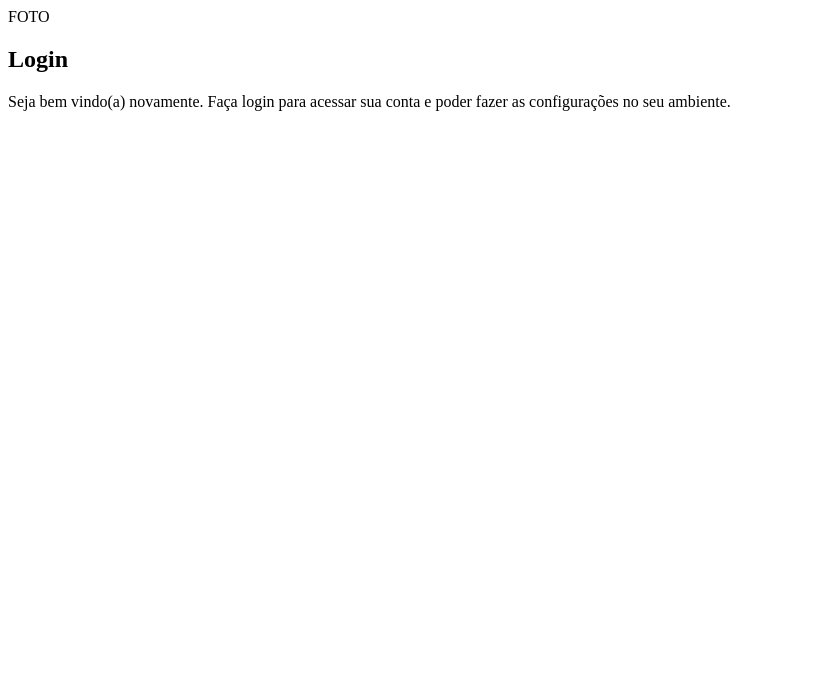
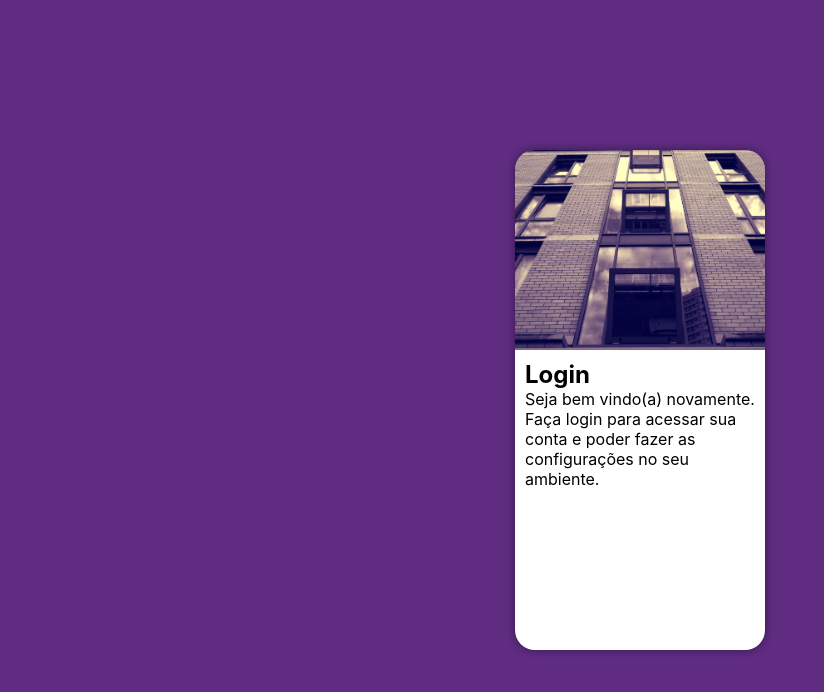
Before and after one commit to victorhbcampos/projeto-login, a plain HTML site: page index.html in a window 1280 px wide. Shown: the whole page, without its empty margins (0-824 px from the left). Drawn offline with Linux system fonts and the light colour scheme.

Commit message:
new updates

```diff
--- a/estilos/style.css
+++ b/estilos/style.css
@@ -1 +1,45 @@
 @charset "UTF-8";
+
+* {
+    margin: 0;
+    padding: 0;
+    font-family: -apple-system, BlinkMacSystemFont, 'Segoe UI', Roboto, Oxygen, Ubuntu, Cantarell, 'Open Sans', 'Helvetica Neue', sans-serif;
+    box-sizing: border-box;
+}
+
+html, body {
+    background-color: #5F2C82;
+    height: 100vh;
+    width: 100vw;
+}
+
+main {
+    position: relative;
+    height: 100vh;
+    width: 100vw;
+}
+
+section#login {
+    position: absolute;
+    background-color: #FFFFFF;
+    width: 250px;
+    height: 500px;
+    border-radius: 20px;
+    top: 50%;
+    left: 50%;
+    transform: translate(-50%, -50%);
+    overflow: hidden;
+    box-shadow: 0px 0px 10px rgba(0, 0, 0, 0.450);
+}
+
+div#imagem {
+    display: block;
+    background: #5F2C82 url(../imagens/imagem-login.jpg) no-repeat;
+    background-size: cover;
+    height: 200px;
+}
+
+div#formulario {
+    display: block;
+    padding: 10px;
+}
--- a/index.html
+++ b/index.html
@@ -10,9 +10,7 @@
 <body>
     <main>
         <section id="login">
-            <div id="imagem">
-                FOTO
-            </div>
+            <div id="imagem"></div>
             <div id="formulario">
                 <h1>Login</h1>
                 <p>Seja bem vindo(a) novamente. Faça login para acessar sua conta e poder fazer as configurações no seu ambiente.</p>
```
